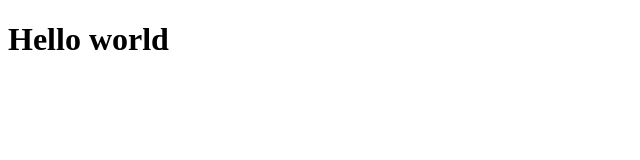
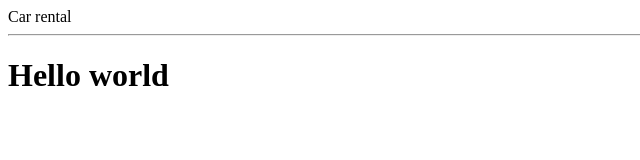
Before and after one commit to donnypea/carrental, a plain HTML site: page index.html in a window 1280 px wide. Shown: the whole page, without its empty margins (0-640 px from the left). Drawn offline with Linux system fonts and the light colour scheme.

```diff
--- a/index.html
+++ b/index.html
@@ -6,6 +6,11 @@
     <title>Document</title>
 </head>
 <body>
+    <header>
+        Car rental
+    </header>
+    <hr>
+
     <h1>Hello world</h1>
 </body>
 </html>
```
